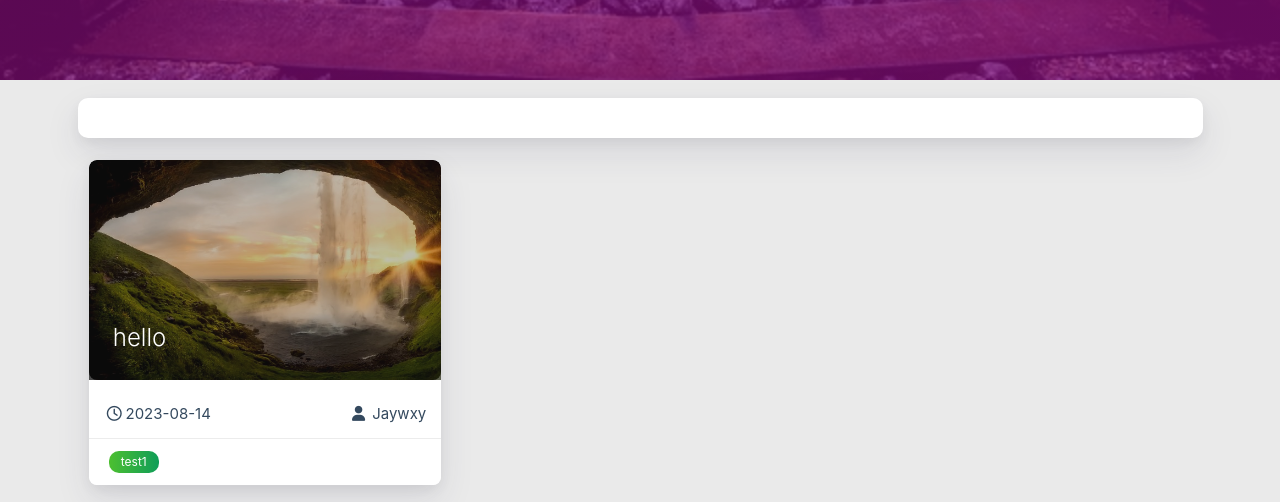
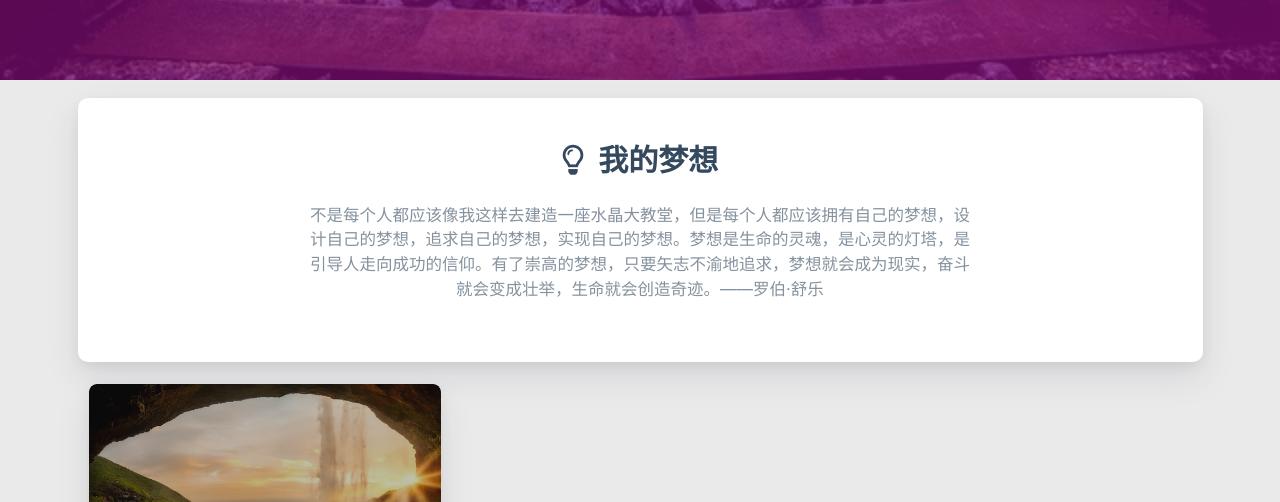
Before and after one commit to Jaywxy/Blog, a plain HTML site: page index.html in a window 1280 px wide. Shown: the part 720-1222 px from the top of the page. Drawn offline with Linux system fonts and the light colour scheme; some packages are replaced by stand-ins of ours; no server answers; a script that the page names is missing.

Commit message:
Site updated: 2023-08-14 22:21:32

```diff
--- a/index.html
+++ b/index.html
@@ -547,6 +547,20 @@
             <div class="card">
                 <div class="card-content">
 
+                        <div class="dream">
+
+    <div class="title center-align">
+        <i class="far fa-lightbulb"></i>&nbsp;&nbsp;我的梦想
+    </div>
+
+    <div class="row">
+        <div class="col l8 offset-l2 m10 offset-m1 s10 offset-s1 center-align text">
+            不是每个人都应该像我这样去建造一座水晶大教堂，但是每个人都应该拥有自己的梦想，设计自己的梦想，追求自己的梦想，实现自己的梦想。梦想是生命的灵魂，是心灵的灯塔，是引导人走向成功的信仰。有了崇高的梦想，只要矢志不渝地追求，梦想就会成为现实，奋斗就会变成壮举，生命就会创造奇迹。——罗伯·舒乐
+        </div>
+    </div>
+</div>
+
+
 
 
 
```
